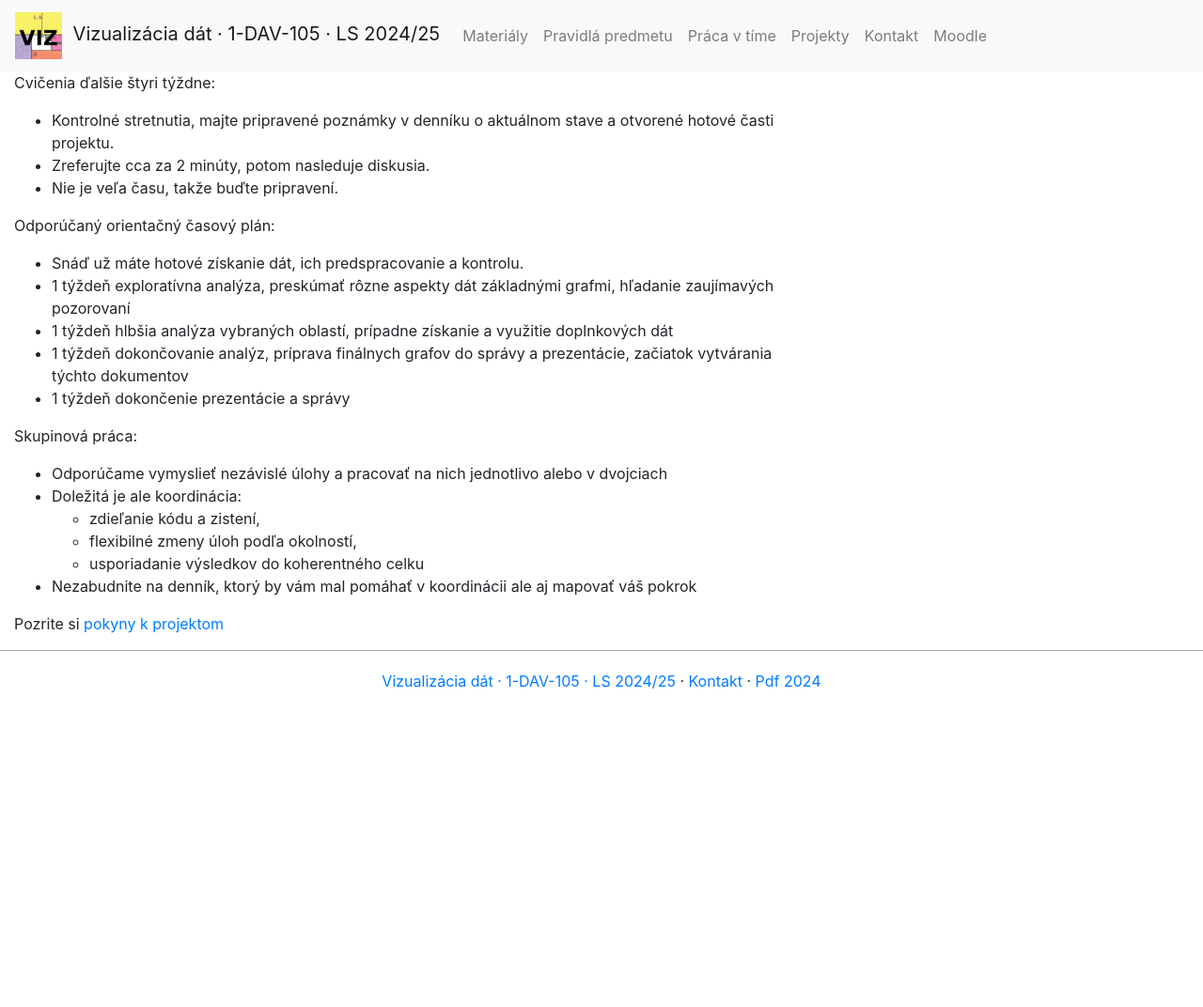
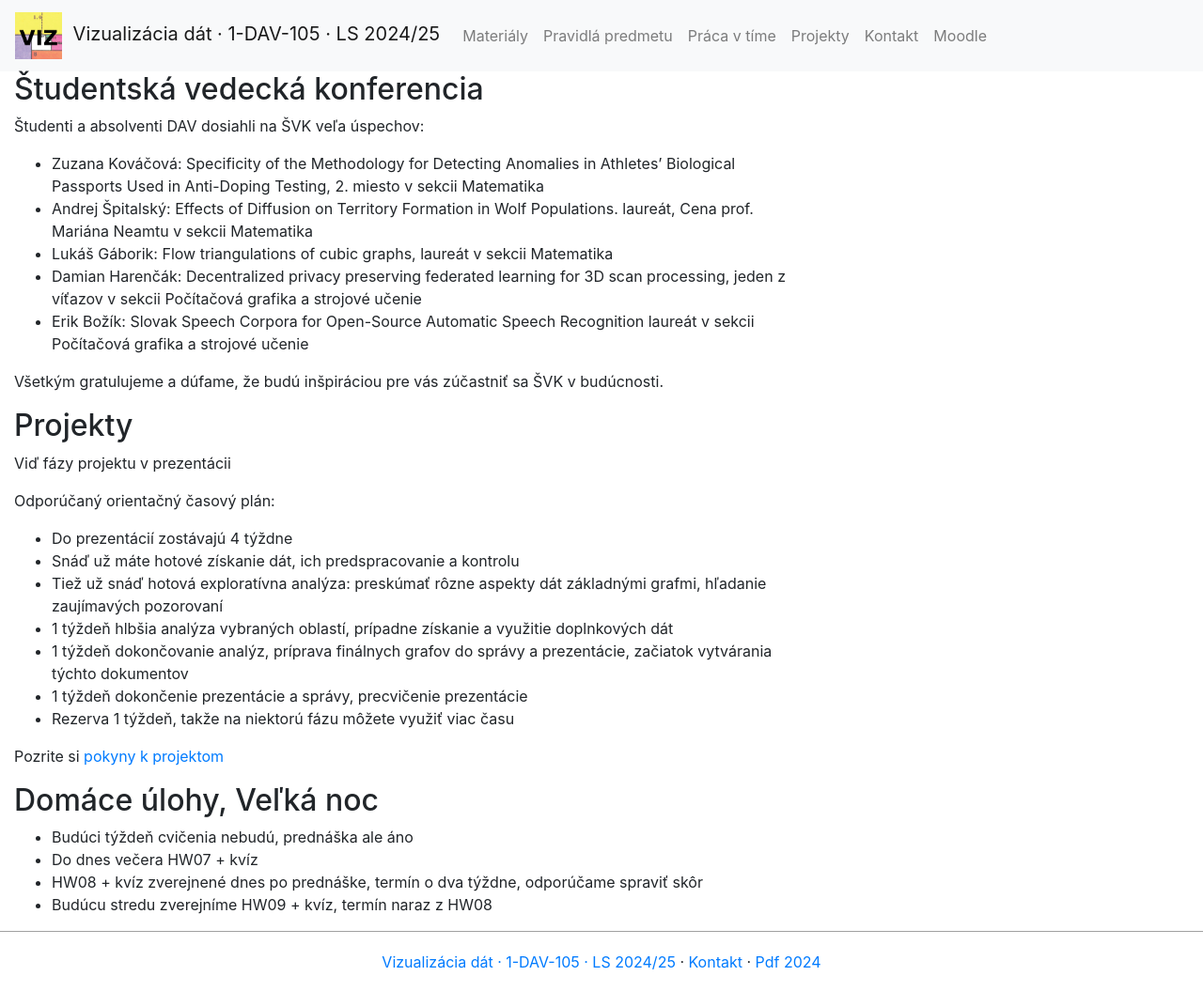
Before and after one commit to bbrejova/viz, a Jekyll site: the page built from L08-notes.md, in a window 1280 px wide. Shown: the whole page at 94% size. Built offline with Jekyll 4.4.1, drawn with Linux system fonts in a browser that asks for light colours; nearby versions of some CDN libraries; our own code applies the rules of GitHub Pages for plain Markdown files; before the commit the page ends 900 px from its top, so only the background shows below that.

Commit message:
L08 notes

```diff
--- a/L08-notes.md
+++ b/L08-notes.md
@@ -1,21 +1,44 @@
 ---
-title: Poznámky 10.4.2024
+title: Poznámky 16.4.2025
 ---
 
-Cvičenia ďalšie štyri týždne:
+## Študentská vedecká konferencia
 
-* Kontrolné stretnutia, majte pripravené poznámky v denníku o aktuálnom stave a otvorené hotové časti projektu.
-* Zreferujte cca za 2 minúty, potom nasleduje diskusia.
-* Nie je veľa času, takže buďte pripravení.
+Študenti a absolventi DAV dosiahli na ŠVK veľa úspechov:
+
+* Zuzana Kováčová: Specificity of the Methodology for Detecting Anomalies in Athletes’ Biological Passports Used in Anti-Doping Testing, 2. miesto v sekcii Matematika
+* Andrej Špitalský: Effects of Diffusion on Territory Formation in Wolf Populations. laureát, Cena prof. Mariána Neamtu v sekcii Matematika
+* Lukáš Gáborik: Flow triangulations of cubic graphs, laureát  v sekcii Matematika
+* Damian Harenčák: Decentralized privacy preserving federated learning for 3D scan processing, jeden z víťazov v sekcii Počítačová grafika a strojové učenie
+* Erik Božík: Slovak Speech Corpora for Open-Source Automatic Speech Recognition
+laureát v sekcii Počítačová grafika a strojové učenie
+
+Všetkým gratulujeme a dúfame, že budú inšpiráciou pre vás zúčastniť sa ŠVK v budúcnosti.
+
+## Projekty
+
+Viď fázy projektu v prezentácii
 
 Odporúčaný orientačný časový plán:
 
-* Snáď už máte hotové získanie dát, ich predspracovanie a kontrolu.
-* 1 týždeň exploratívna analýza, preskúmať rôzne aspekty dát základnými grafmi, hľadanie zaujímavých pozorovaní
+* Do prezentácií zostávajú 4 týždne
+* Snáď už máte hotové získanie dát, ich predspracovanie a kontrolu
+* Tiež už snáď hotová exploratívna analýza: preskúmať rôzne aspekty dát základnými grafmi, hľadanie zaujímavých pozorovaní
 * 1 týždeň hlbšia analýza vybraných oblastí, prípadne získanie a využitie doplnkových dát
 * 1 týždeň dokončovanie analýz, príprava finálnych grafov do správy a prezentácie, začiatok vytvárania týchto dokumentov
-* 1 týždeň dokončenie prezentácie a správy
+* 1 týždeň dokončenie prezentácie a správy, precvičenie prezentácie
+* Rezerva 1 týždeň, takže na niektorú fázu môžete využiť viac času
 
+Pozrite si [pokyny k projektom](./Projects.md)
+
+## Domáce úlohy, Veľká noc
+
+* Budúci týždeň cvičenia nebudú, prednáška ale áno
+* Do dnes večera HW07 + kvíz
+* HW08 + kvíz zverejnené dnes po prednáške, termín o dva týždne, odporúčame spraviť skôr
+* Budúcu stredu zverejníme HW09 + kvíz, termín naraz z HW08
+
+<!--
 Skupinová práca:
 
 * Odporúčame vymyslieť nezávislé úlohy a pracovať na nich jednotlivo alebo v dvojciach
```
Also changed, not shown: other parts of L08-notes.md (+1 -2 lines).
